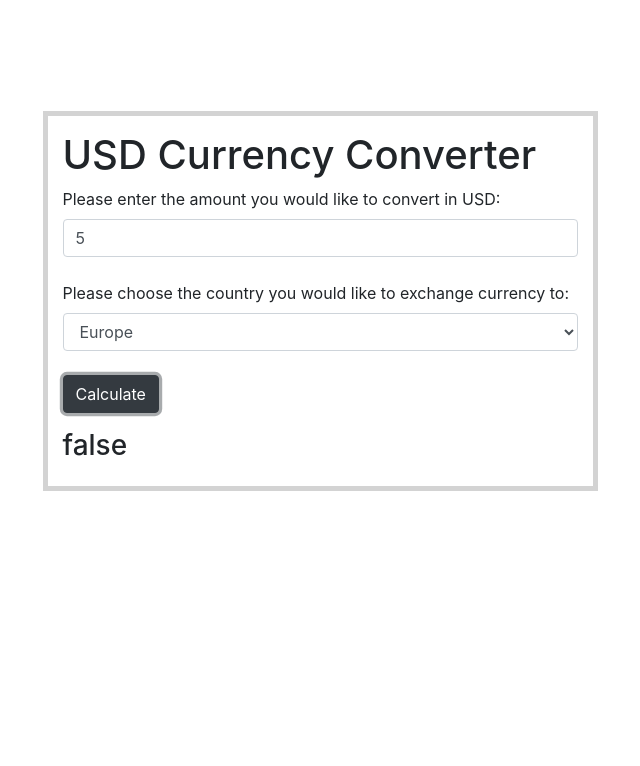
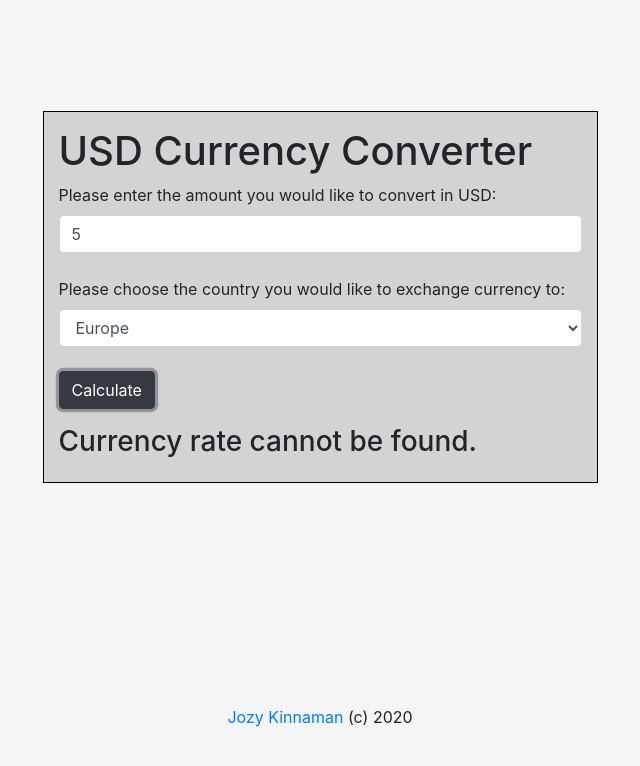
Before and after one commit to JoseyKinnaman/FridayProjectAPI, a website built with webpack: page src/index.html in a window 1280 px wide. Both pictures are taken after typing "5" into the empty fields and a click on the button "Calculate". Shown: the whole page, without its empty margins (320-960 px from the left). Built offline with nearby package versions, Linux system fonts and the light colour scheme; no server answers.

Commit message:
update main.js and currency-service.js

```diff
--- a/src/currency-service.js
+++ b/src/currency-service.js
@@ -28,12 +28,15 @@ export class CurrencyService {
         if (country === "SEK") {
           jsonifiedResponse = currencyObject.conversion_rates.SEK;
         }
+        if (country === "Litecoin") {
+          jsonifiedResponse = false;
+        }
       } else {
         jsonifiedResponse = false;
       }
       return jsonifiedResponse;
     } catch(error) {
-      console.log("error", error);
+      console.log(error)
       return false;
     }
   }
--- a/src/index.html
+++ b/src/index.html
@@ -29,4 +29,5 @@
     </div>
   </div>
 </body>
+<footer> <a href="https://github.com/Jozypants">Jozy Kinnaman</a> (c) 2020</footer>
 </html>
--- a/src/main.js
+++ b/src/main.js
@@ -19,11 +19,11 @@ $(document).ready(function(){
     function getElements(response){
       if (response) {
         $("#output").html(`<h3>${response * userInput} ${country}</h3>`);
-      } else if ( response === "NAN") {
-        $("#output").html(`<h3> ${response} Currency rate cannot be found </h3>`
+      } else if ( response === false) {
+        $("#output").html(`<h3> Currency rate cannot be found. </h3>`
         );
-      } else if (response === false){
-        $('#output').html(`<h3>  ${response} </h3>`);
+      } else{
+        $('#output').html(`<h3> ${response}</h3>`);
       }
     }
   });
--- a/src/styles.css
+++ b/src/styles.css
@@ -2,7 +2,16 @@
   margin-top: 10%;
   margin-left: 25%;
   margin-right: 25%;
-  margin-bottom: 25%;
+  margin-bottom: 20%;
   padding: 15px;
-  border: 5px solid lightgrey;
+  border: 1px solid black;
+  background-color: lightgrey;
 }
+
+body {
+  background-color: whitesmoke;
+}
+
+footer{
+  text-align: center;
+}
```
Also changed, not shown: README.md.
